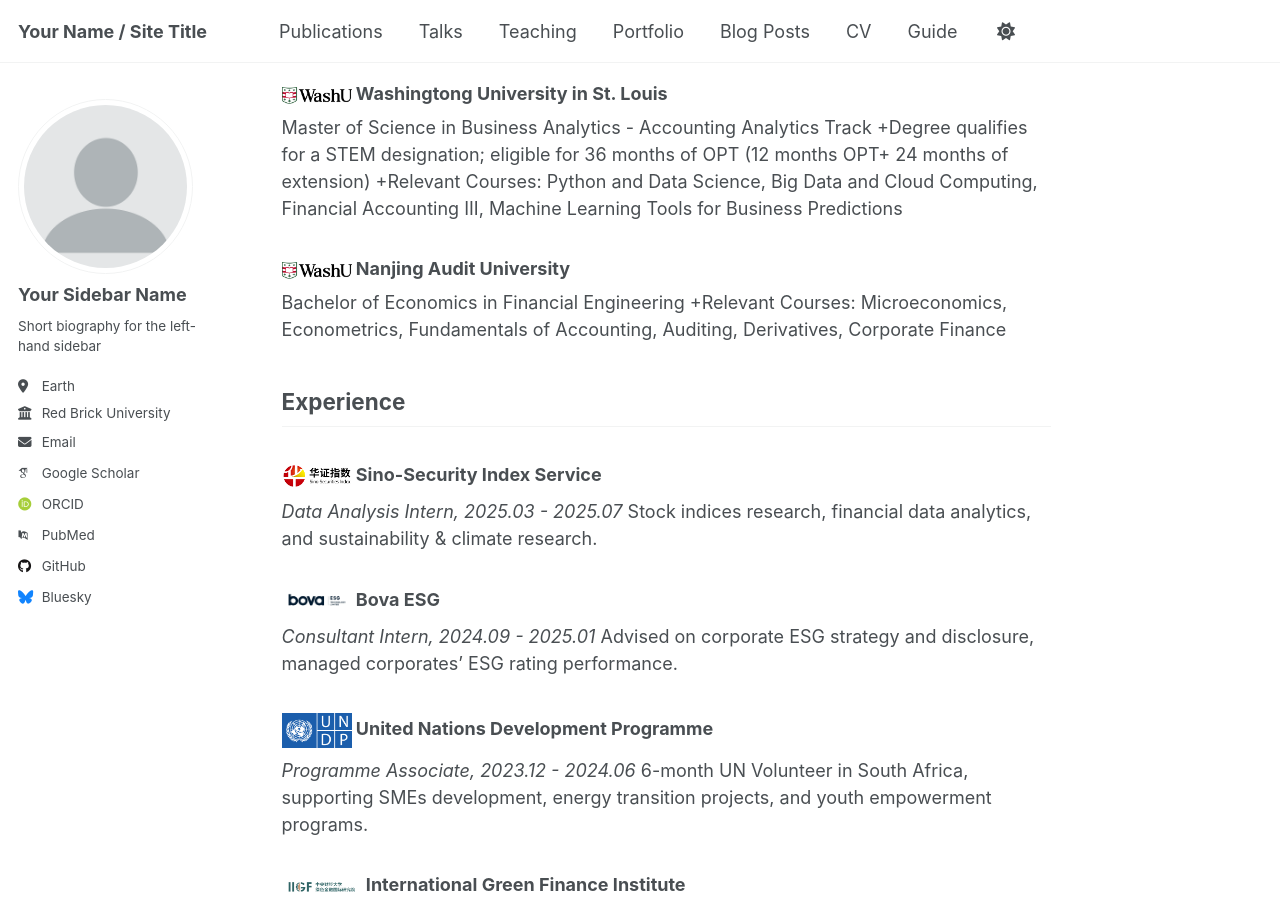
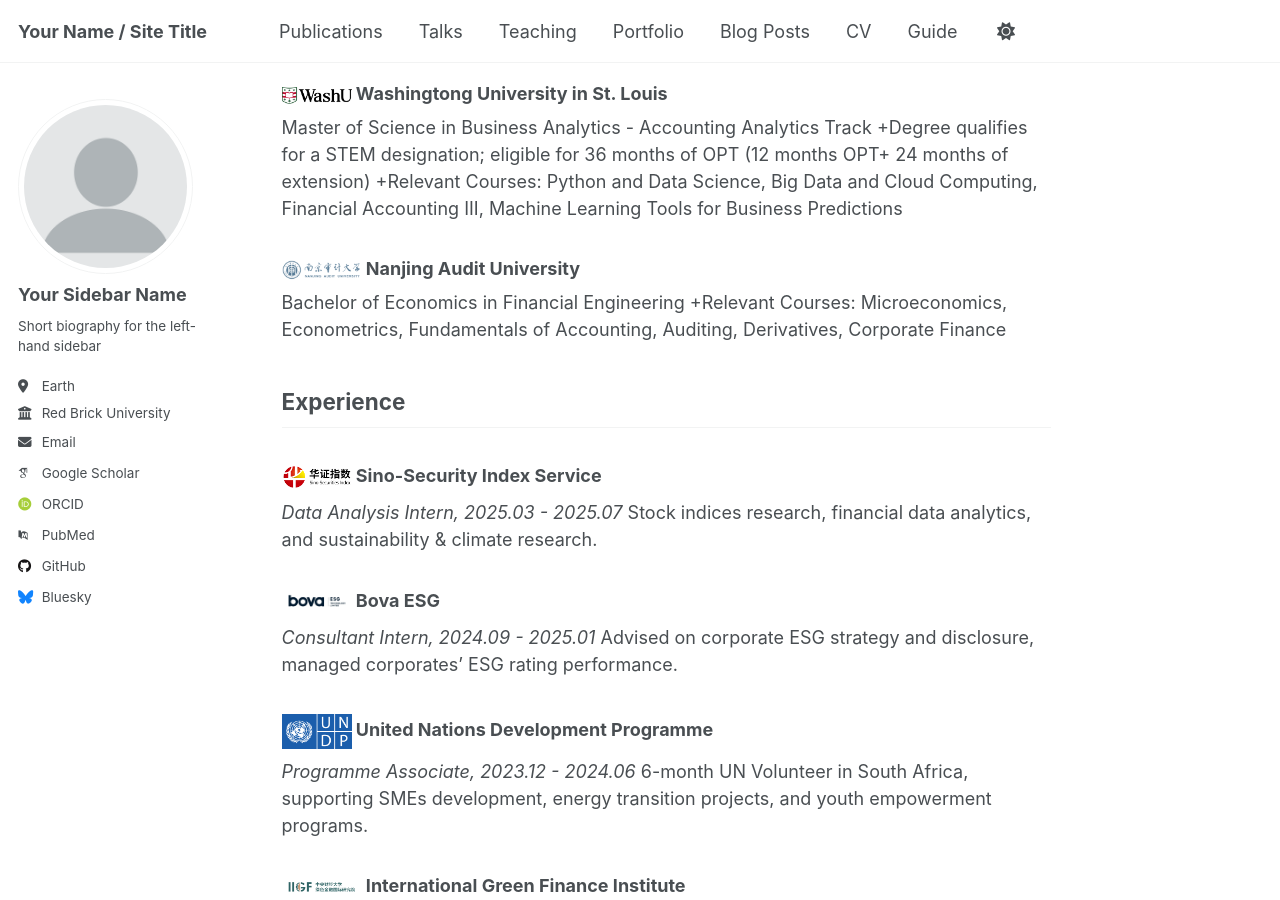
Before and after one commit to yuchen0709/yuchen0709.github.io, a Jekyll site: the page built from _pages/about.md, in a window 1280 px wide and 900 px high, scrolled down 367 px. Built offline with Jekyll 4.4.1, drawn with Linux system fonts in a browser that asks for light colours; some web fonts are replaced; a script that is not in the unit is left out.

Commit message:
Update about.md

```diff
--- a/_pages/about.md
+++ b/_pages/about.md
@@ -15,7 +15,7 @@ Education
 Master of Science in Business Analytics - Accounting Analytics Track
 +Degree qualifies for a STEM designation; eligible for 36 months of OPT (12 months OPT+ 24 months of extension)
 +Relevant Courses: Python and Data Science, Big Data and Cloud Computing, Financial Accounting III, Machine Learning Tools for Business Predictions
-### <img src="/images/WashU-RGB.jpg" width="70" alt="Logo"> **Nanjing Audit University**
+### <img src="/images/NAU.png" width="80" alt="Logo"> **Nanjing Audit University**
 Bachelor of Economics in Financial Engineering
 +Relevant Courses: Microeconomics, Econometrics, Fundamentals of Accounting, Auditing, Derivatives, Corporate Finance
 
```
